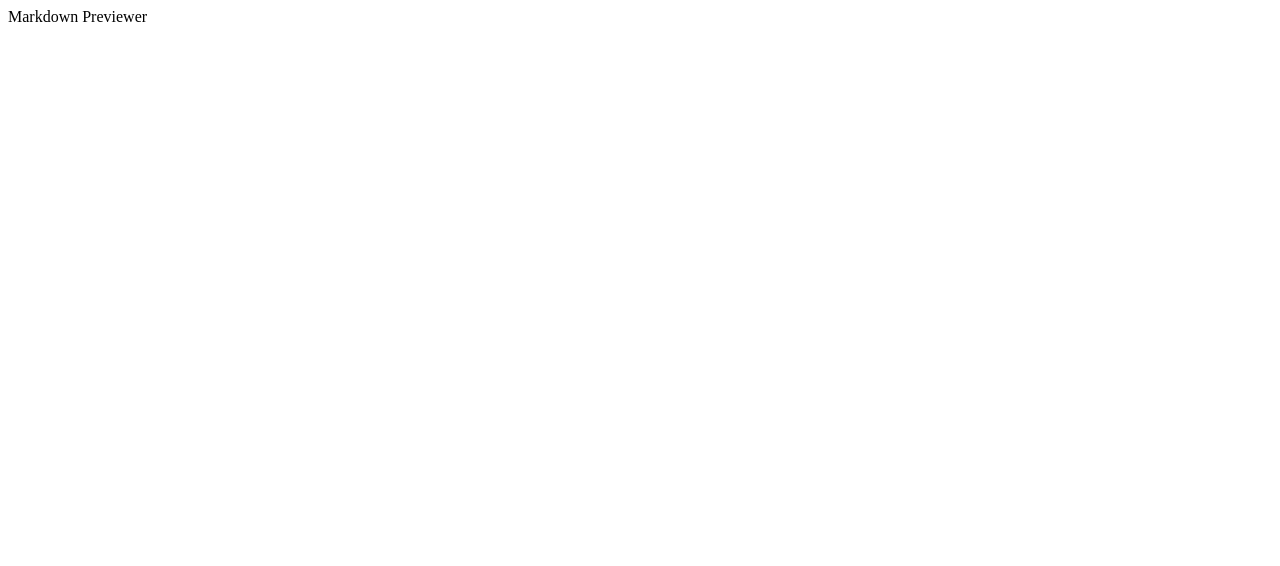
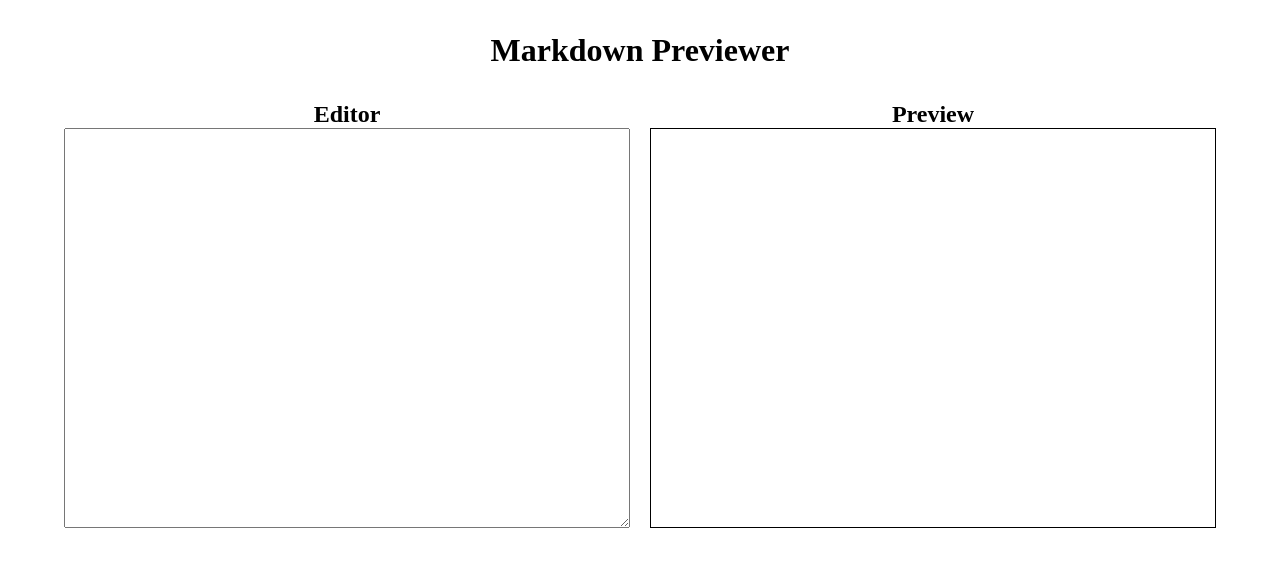
Before and after one commit to shwetakanekar/MarkdownPreviewer, a React (Vite) app: page / in a window 1280 px wide. Shown: the top 566 px of the page. Built offline with nearby package versions, Linux system fonts and the light colour scheme.

Commit message:
Created basic editor and previewer.

```diff
--- a/src/App.css
+++ b/src/App.css
@@ -0,0 +1,28 @@
+#container {
+  text-align: center;
+  padding: 2rem 4rem;
+}
+
+h1 {
+  margin-bottom: 2rem;
+}
+
+#main-section {
+  display: flex;
+  justify-content: space-between;
+  gap: 20px;
+}
+
+#editor-section, #preview-section {
+  width: 50%;
+}
+
+#editor {
+  width: 100%;
+  height: 400px;
+}
+
+#preview {
+  border: 1px solid black;
+  height: 400px;
+}
--- a/src/App.jsx
+++ b/src/App.jsx
@@ -1,7 +1,23 @@
 import './App.css';
 
 function App() {
-  return <div>Markdown Previewer</div>;
+  return (
+    <div id="container">
+      <h1>Markdown Previewer</h1>
+      <div id="main-section">
+        <div id="editor-section">
+          <h2>Editor</h2>
+          <form>
+            <textarea name="editor" id="editor"></textarea>
+          </form>
+        </div>
+        <div id="preview-section">
+          <h2>Preview</h2>
+          <div id="preview"></div>
+        </div>
+      </div>
+    </div>
+  );
 }
 
 export default App;
--- a/src/index.css
+++ b/src/index.css
@@ -0,0 +1,5 @@
+* {
+  margin: 0;
+  padding: 0;
+  box-sizing: border-box;
+}
```
